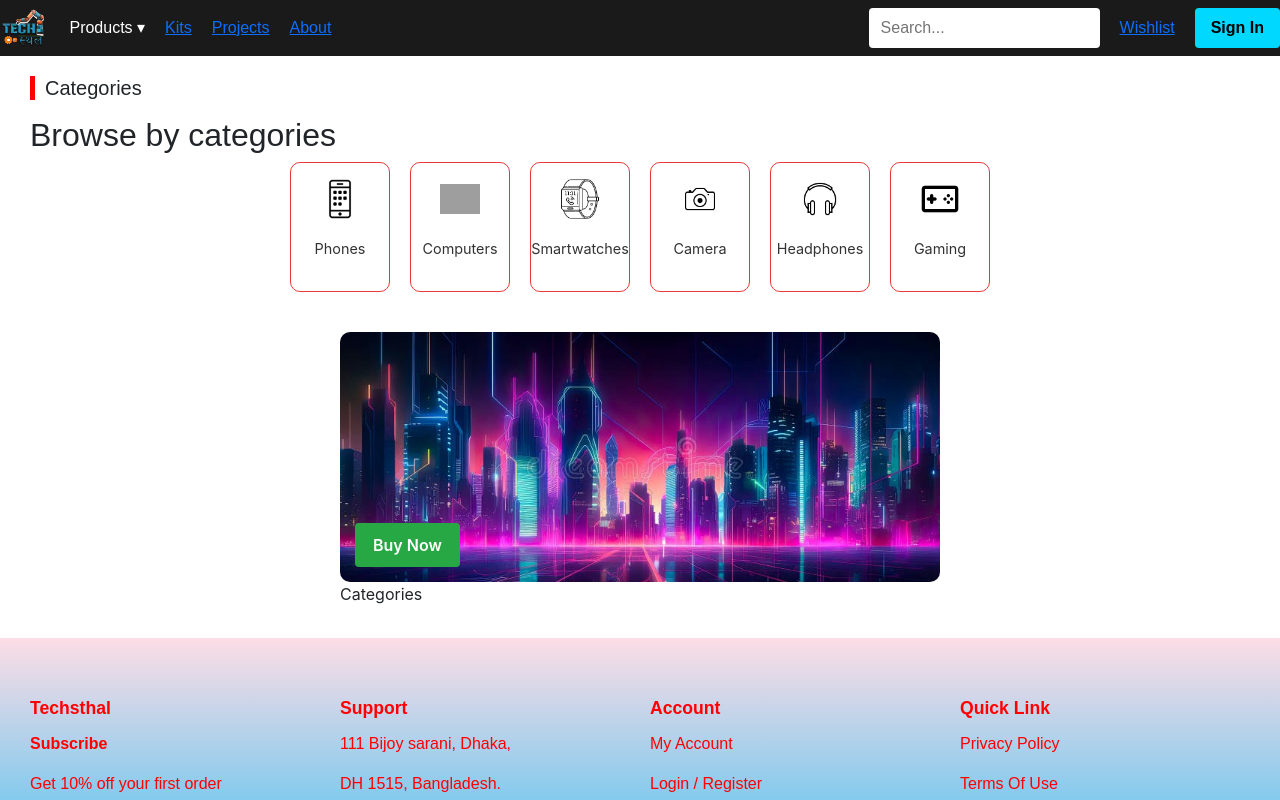
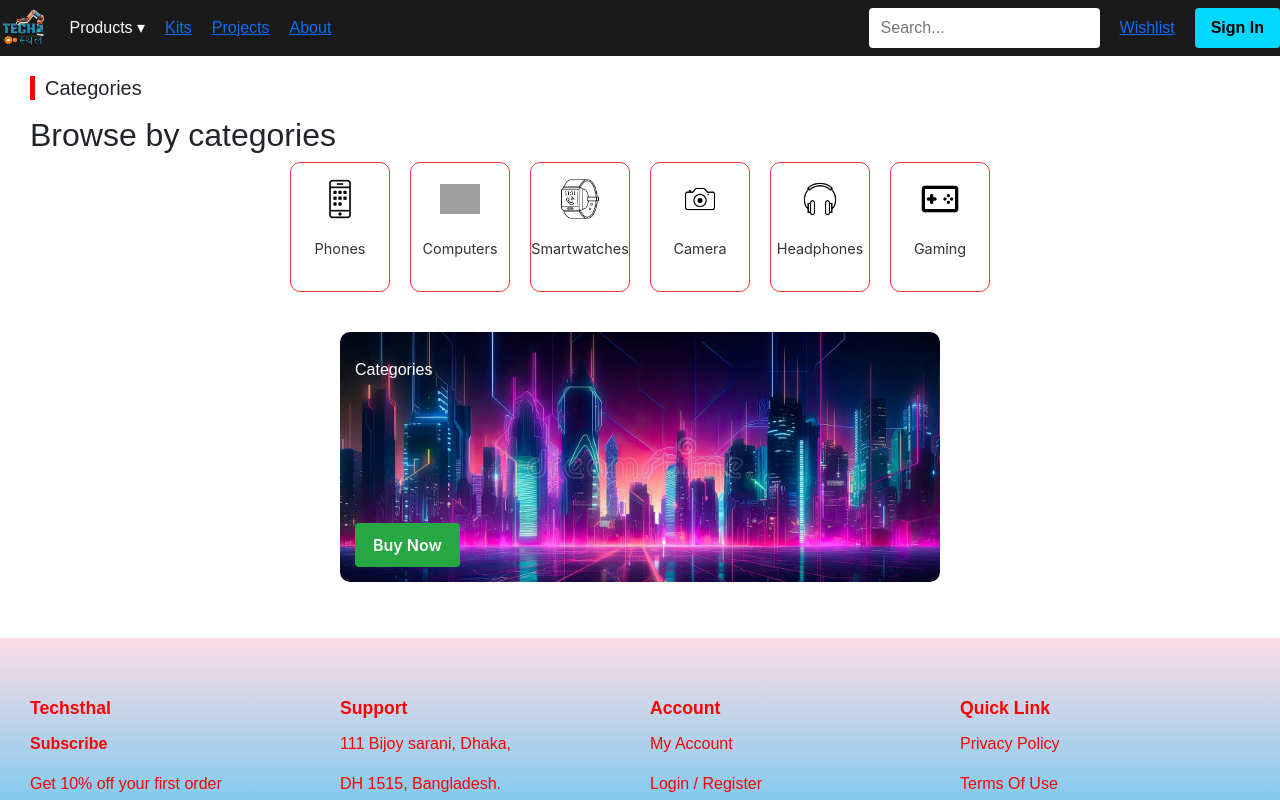
Before and after one commit to pravasgurung476/TechSthal, a React (Create React App) app: page / in a window 1280 px wide. Shown: the top 800 px of the page. Built offline with nearby package versions, Linux system fonts and the light colour scheme; grey boxes are pictures that could not be loaded.

Commit message:
final commit of advertisment for now

```diff
--- a/src/components/Advertisement/Advertisement.css
+++ b/src/components/Advertisement/Advertisement.css
@@ -35,3 +35,9 @@
 .buy-now-btn:hover {
   background-color: #218838;
 }
+.ad-text{
+    position: absolute;
+    bottom: 200px;
+    left: 15px;
+    color: white;
+}
--- a/src/components/Advertisement/Advertisement.js
+++ b/src/components/Advertisement/Advertisement.js
@@ -1,13 +1,14 @@
 import React from 'react';
 import './Advertisement.css';
 import advertisement from '../../assets/advertisement.jpg';
+import '../Category/CategoryBox.css'; // Assuming you want to use the same styles for the ad text
 
 function Advertisement() {
   return (
     <div className="advertisement-container">
       <div className="ad-image-wrapper">
-        <img src={advertisement} className="ad-image" />
-        <div className="ad-text">
+        <img src={advertisement} className="ad-image" alt="Advertisement Image"/>
+        <div className="ad-text BaseFont">
             Categories
         </div>
         <button className="buy-now-btn">Buy Now</button>
```
